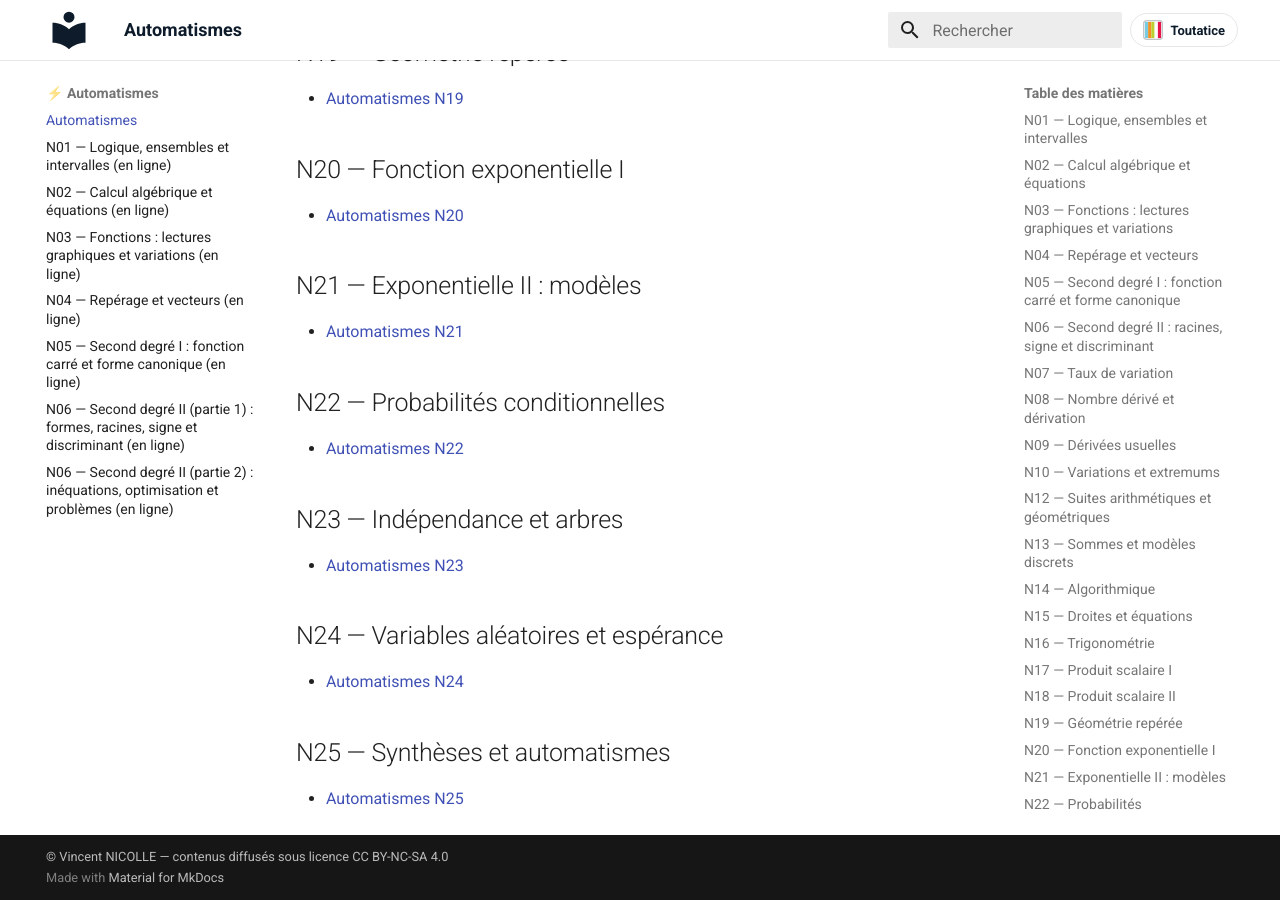
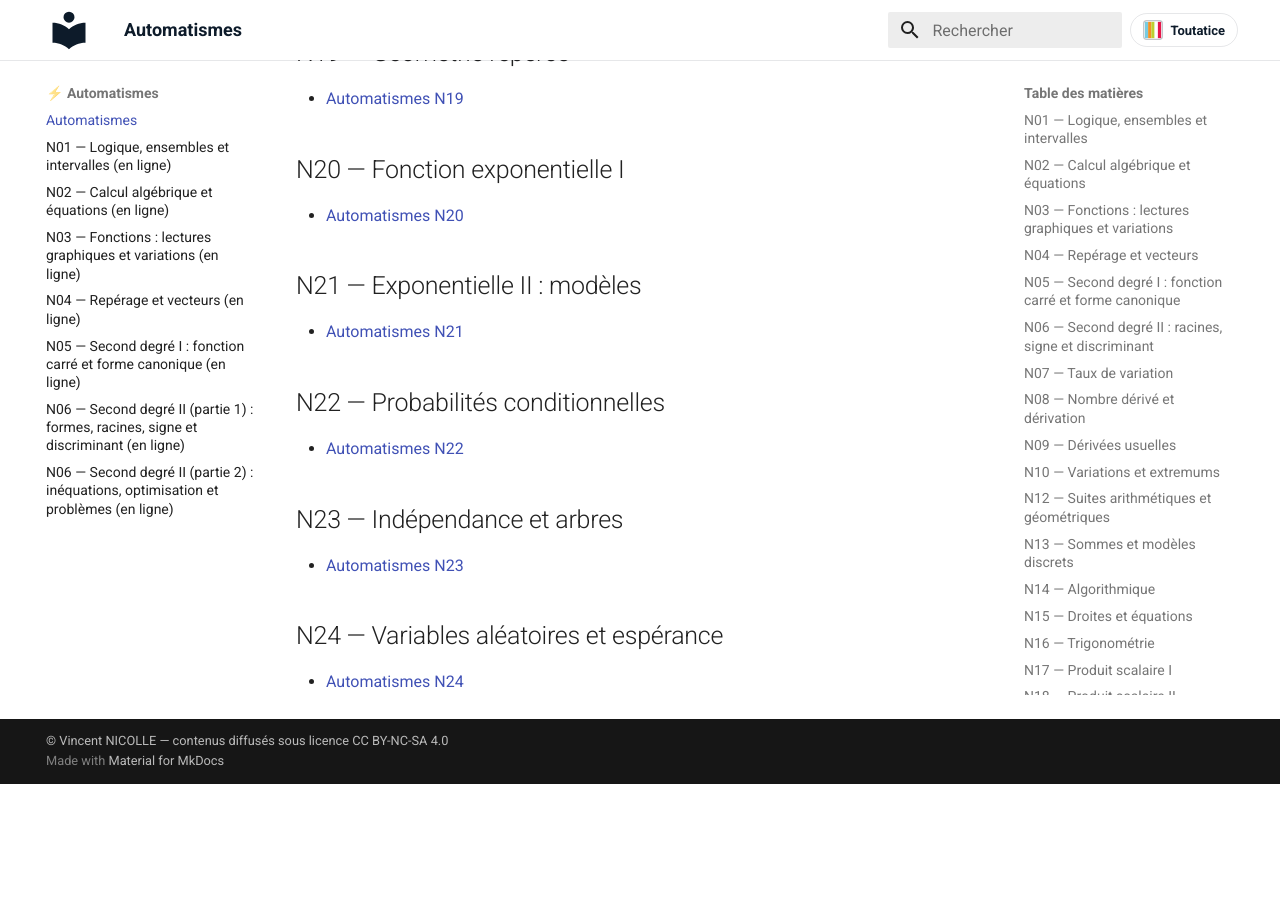
Before and after one commit to vnicolle56610/maths-premiere-specialite, an MkDocs documentation site: the page built from docs/automatismes/index.md, in a window 1280 px wide and 900 px high, scrolled down 2637 px. Built offline with MkDocs 1.6.1 and Material for MkDocs 9.7.7, drawn with Linux system fonts in a browser that asks for light colours; after the commit the page ends 3421 px from its top, so only the background shows below that.

Commit message:
Publication automatique : 0 fichier(s) copié(s), 2 page(s) mise(s) à jour
Pages mises à jour :
  - docs/automatismes/index.md
  - docs/notions/N25-syntheses-automatismes.md

Autres fichiers :
  - publication_manifest.json

Généré par le protocole de publication (publier_ressources_site.py / publier_ressources_gui.py).

```diff
--- a/docs/automatismes/index.md
+++ b/docs/automatismes/index.md
@@ -110,8 +110,4 @@ Exercices d'automatismes et mini-tests, classés par notion.
 ## N24 — Variables aléatoires et espérance
 
 - [Automatismes N24](AUTOMATISMES_N24_VARIABLES_ALEATOIRES_ESPERANCE.pdf)
-
-## N25 — Synthèses et automatismes
-
-- [Automatismes N25](AUTOMATISMES_N25_SYNTHESES_AUTOMATISMES.pdf)
 <!-- AUTO-DOCS:END -->
--- a/publication_manifest.json
+++ b/publication_manifest.json
@@ -276,11 +276,6 @@
       "automatismes": [
         "AUTOMATISMES_N24_VARIABLES_ALEATOIRES_ESPERANCE.pdf"
       ]
-    },
-    "N25": {
-      "automatismes": [
-        "AUTOMATISMES_N25_SYNTHESES_AUTOMATISMES.pdf"
-      ]
     }
   }
 }
```
Also changed, not shown: docs/notions/N25-syntheses-automatismes.md (+1 -1 lines).
